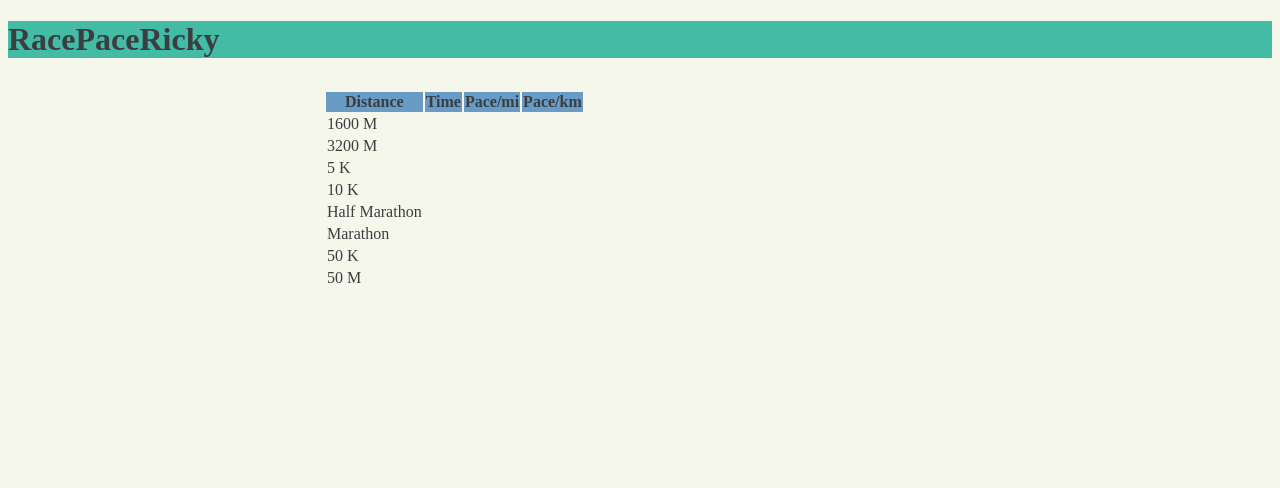
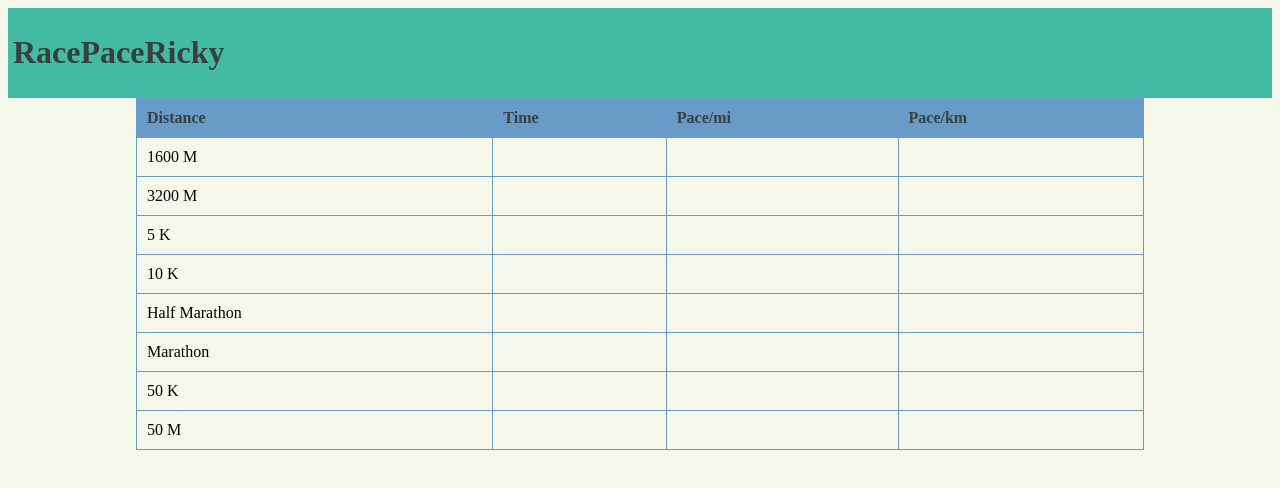
Before and after one commit to Eliphaz/racePaceRicky, a plain HTML site: page public/index.html in a window 1280 px wide. Drawn offline with Linux system fonts and the light colour scheme.

Commit message:
finished basic predictor table

```diff
--- a/public/index.css
+++ b/public/index.css
@@ -17,15 +17,24 @@ html {
 #mainHeader {
   color: #393e41;
   background-color: #44bba4;
+  padding: 5px;
 }
-#raceTimeTable {
+#timeTables {
+  margin-left: 10vw;
+  margin-right: 10vw;
+}
+.raceTimeTable {
+  width: 100%;
+  text-align: left;
   background-color: #f6f7eb;
+  border-collapse: collapse;
+}
+.raceTimeTable th {
+  background-color: #689bc5;
   color: #393e41;
 }
-
-#timeTables {
-  border-collapse: collapse;
-  margin: auto;
-  width: 50%;
+.raceTimeTable td,
+.raceTimeTable th {
   padding: 10px;
+  border: 1px solid #689bc5;
 }
--- a/public/index.html
+++ b/public/index.html
@@ -12,13 +12,13 @@
     <h1> RacePaceRicky</h1>
 </header>
 <body>
-   <div>
+   <div id="enterRaceForm">
        <form>
 
        </form>
    </div>
    <div id="timeTables">
-       <table id="raceTimeTable">
+       <table class="raceTimeTable">
            <thead>
                <tr id="topRow">
                    <th>Distance</th>
@@ -29,27 +29,51 @@
            </thead>
            <tr>
             <td>1600 M</td>
+            <td></td>
+            <td></td>
+            <td></td>
         </tr>
         <tr>
             <td>3200 M</td>
+            <td></td>
+            <td></td>
+            <td></td>
         </tr>
         <tr>
             <td>5 K</td>
+            <td></td>
+            <td></td>
+            <td></td>
         </tr>
         <tr>
             <td>10 K</td>
+            <td></td>
+            <td></td>
+            <td></td>
         </tr>
         <tr>
             <td>Half Marathon</td>
+            <td></td>
+            <td></td>
+            <td></td>
         </tr>
         <tr>
             <td>Marathon</td>
+            <td></td>
+            <td></td>
+            <td></td>
         </tr>
         <tr>
             <td>50 K</td>
+            <td></td>
+            <td></td>
+            <td></td>
         </tr>
         <tr>
             <td>50 M</td>
+            <td></td>
+            <td></td>
+            <td></td>
         </tr>
        </table>
    </div>
```
